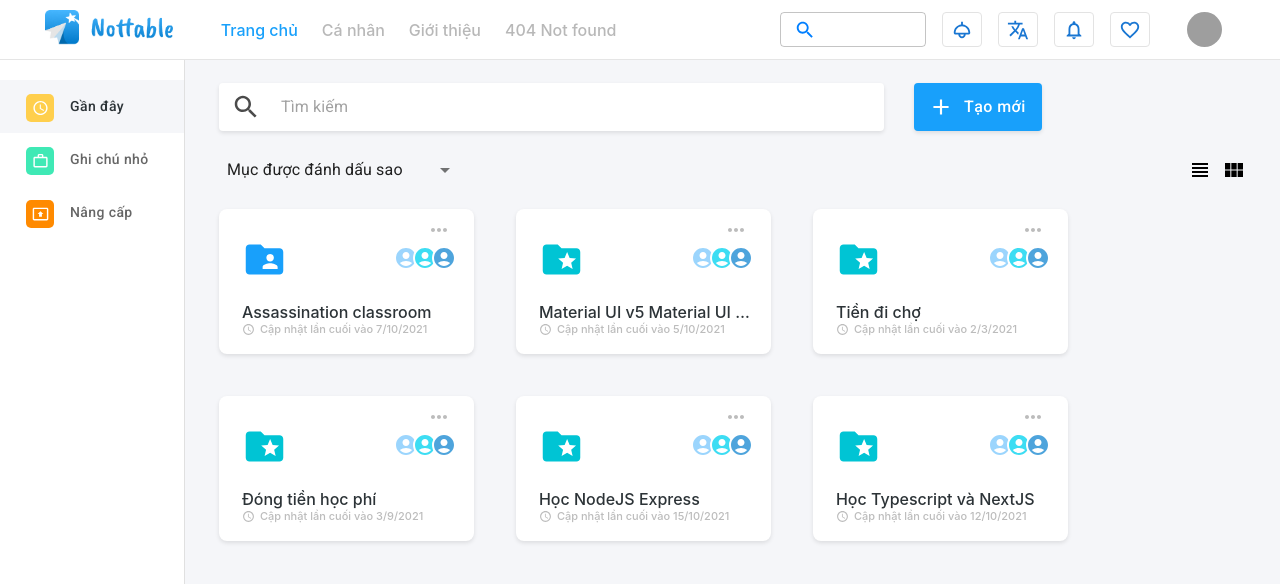
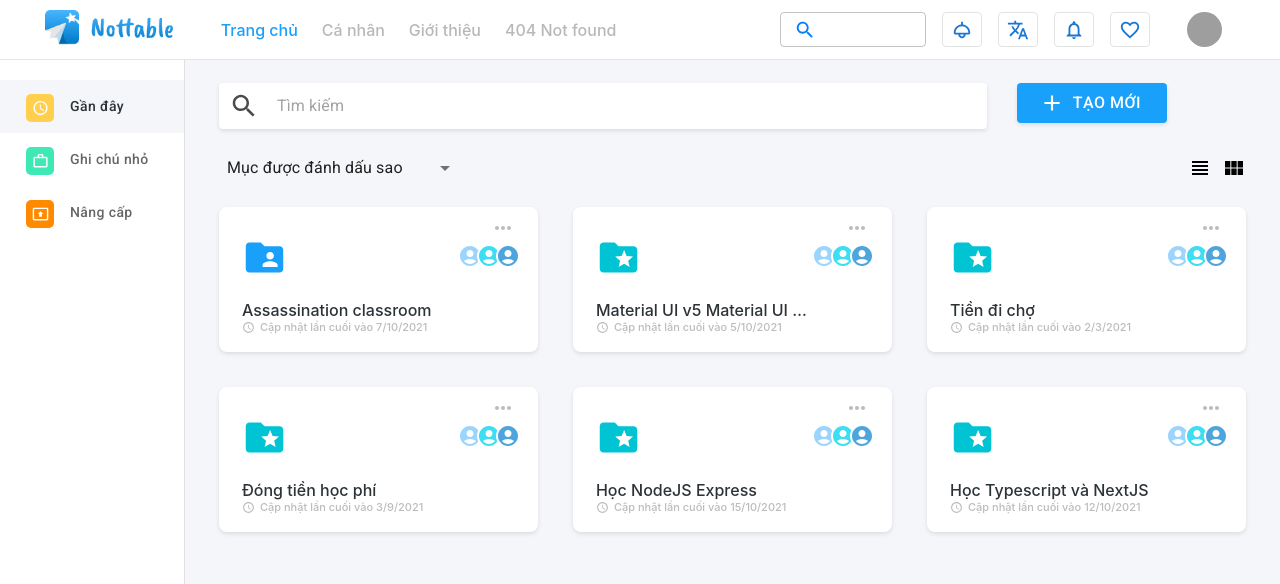
Before and after one commit to quyen46919/Note-app-project, a React (Create React App) app: page /home in a window 1280 px wide. Shown: the top 584 px of the page. Built offline with nearby package versions, Linux system fonts and the light colour scheme; grey boxes are pictures that could not be loaded.

Commit message:
fix home page component

```diff
--- a/src/components/HomePage/FolderBox/styles.scss
+++ b/src/components/HomePage/FolderBox/styles.scss
@@ -2,7 +2,7 @@
 @import 'assets/scss/mixins';
 
 .folder-box {
-    width: 255px;
+    width: 100%;
     height: 145px;
     border-radius: 8px;
     background-color: $white;
@@ -14,6 +14,7 @@
     cursor: pointer;
 
     &__link {
+        width: 100%;
         color: unset;
         text-decoration: unset;
     }
--- a/src/components/HomePage/FolderPage/index.js
+++ b/src/components/HomePage/FolderPage/index.js
@@ -16,7 +16,6 @@ function FolderPage(props) {
                 <FormControl variant="standard" sx={{ m: 1, minWidth: 120 }}>
                     <Select
                         className="folder-page__select"
-                        InputLabelProps={{shrink: false}}
                         labelId="demo-simple-select-standard-label"
                         id="demo-simple-select-standard"
                         value={10}
@@ -35,14 +34,6 @@ function FolderPage(props) {
                 {data.boards.map(item => (
                     <FolderBox key={item.id} data={item}/>
                 ))}
-                {/* <FolderBox />
-                <FolderBox />
-                <FolderBox />
-                <FolderBox />
-                <FolderBox />
-                <FolderBox />
-                <FolderBox />
-                <FolderBox /> */}
             </div>
         </div>
     );
--- a/src/components/HomePage/FolderPage/styles.scss
+++ b/src/components/HomePage/FolderPage/styles.scss
@@ -6,8 +6,10 @@
     gap: 15px;
 
     &__list {
-        @include displayFlex(row, wrap, flex-start, flex-start);
-        gap: 42px;
+        width: 100%;
+        display: grid;
+        grid-gap: 35px;
+        grid-template-columns: repeat(auto-fill,minmax(260px, 1fr));
     }
 
     &__select {
--- a/src/components/HomePage/SearchBar/index.js
+++ b/src/components/HomePage/SearchBar/index.js
@@ -15,16 +15,6 @@ const useStyles = makeStyles({
         padding: 0,
         marginTop: '0px!important'
     },
-    form: {
-        height: '48px',
-        width: '665px',
-        display: 'flex',
-    },
-    button: {
-        backgroundColor: '#18A0FB!important',
-        gap: '0px!important',
-        fontSize: '16px!important'
-    },
     plusIcon: {
         fontSize: '26px!important'
     },
@@ -40,9 +30,9 @@ export default function SearchBar() {
             <Paper
                 component='form'
                 elevation={0}
-                className={`${classes.form} ${classes.boxShadow}`}
+                className={`home-search-bar__form ${classes.boxShadow}`}
             >
-                <IconButton sx={{ p: '10px' }} aria-label='menu'>
+                <IconButton className="home-search-bar__search-icon" aria-label='menu'>
                     <Search className={classes.searchIcon}/>
                 </IconButton>
                 <InputBase
@@ -52,10 +42,9 @@ export default function SearchBar() {
                 />
             </Paper>
             <Button
-                className={`${classes.button} ${classes.boxShadow}`}
-
+                className={`home-search-bar__button ${classes.boxShadow}`}
                 variant="contained"
-                disableElevation="false"
+                disableElevation
                 startIcon={<AddIcon className={classes.plusIcon}/>}
             >
                 Tạo mới
--- a/src/components/HomePage/SearchBar/styles.scss
+++ b/src/components/HomePage/SearchBar/styles.scss
@@ -2,7 +2,39 @@
 @import 'assets/scss/mixins';
 
 .home-search-bar {
+    width: 100%;
     @include displayFlex(row, nowrap, flex-start, flex-start);
     gap: 30px;
 
+    &__form {
+        height: auto;
+        width: 60vw;
+        display: flex!important;
+
+        @include maxWidth($md) {
+            width: 100%;
+        }
+    }
+
+    &__search-icon {
+        width: 50px!important;
+        max-width: 50px!important;
+    }
+
+    &__button {
+        width: 150px!important;
+        background-color: $blue!important;
+        gap: 0px!important;
+        font-size: 16px!important;
+
+        @include maxWidth($md) {
+            flex-direction: row!important;
+            width: 100%!important;
+        }
+    }
+
+    @include maxWidth($md) {
+        flex-direction: column;
+        gap: 10px;
+    }
 }
--- a/src/components/HomePage/Tabs/styles.scss
+++ b/src/components/HomePage/Tabs/styles.scss
@@ -1,9 +1,15 @@
 @import 'assets/scss/variables';
+@import 'assets/scss/mixins';
 
 .vertical-tab {
     width: 100%;
     height: auto;
     min-height: calc(100vh);
+
+    @include maxWidth($lg) {
+        display: flex;
+        flex-direction: column!important;
+    }
 
     &__tab {
         box-sizing: border-box;
@@ -12,15 +18,14 @@
         text-transform:inherit!important;
         gap: 10px!important;
 
+        @include maxWidth($lg) {
+            width: 100%!important;
+        }
+
         .Mui-selected {
-            width: 100%;
             color: $black-text-color-1 !important;
             background-color: $silver-background!important;
         }
-
-        // .MuiTabs-flexContainer.MuiTabs-flexContainerVertical {
-        //     // gap: 10px;
-        // }
     }
 
     &__drawer {
@@ -31,13 +36,18 @@
         padding-left: 26px !important;
     }
 
-    button {
+    button.vertical-tab__drawer {
         min-height: 48px!important;
         display: flex;
         justify-content: flex-start!important;
         align-items: center !important;
         gap: 1rem;
         text-transform: initial!important;
+
+        @include maxWidth($md) {
+            flex-direction: column!important;
+        }
+
         svg {
             padding: 2px;
             font-size: 17px;
@@ -53,6 +63,10 @@
             align-items: center;
             justify-content: center;
             transform: translateY(4px);
+        }
+
+        @include maxWidth($lg) {
+            width: calc(100% /3);
         }
     }
 
@@ -79,6 +93,7 @@
     &__panel {
         background-color: $silver-background;
         width: 100%;
+        min-height: 600px;
 
         & > div {
             padding: 0!important;
@@ -86,3 +101,9 @@
     }
 
 }
+
+@include maxWidth($lg) {
+    .MuiTabs-flexContainer.MuiTabs-flexContainerVertical {
+        flex-direction: row;
+    }
+}
```
